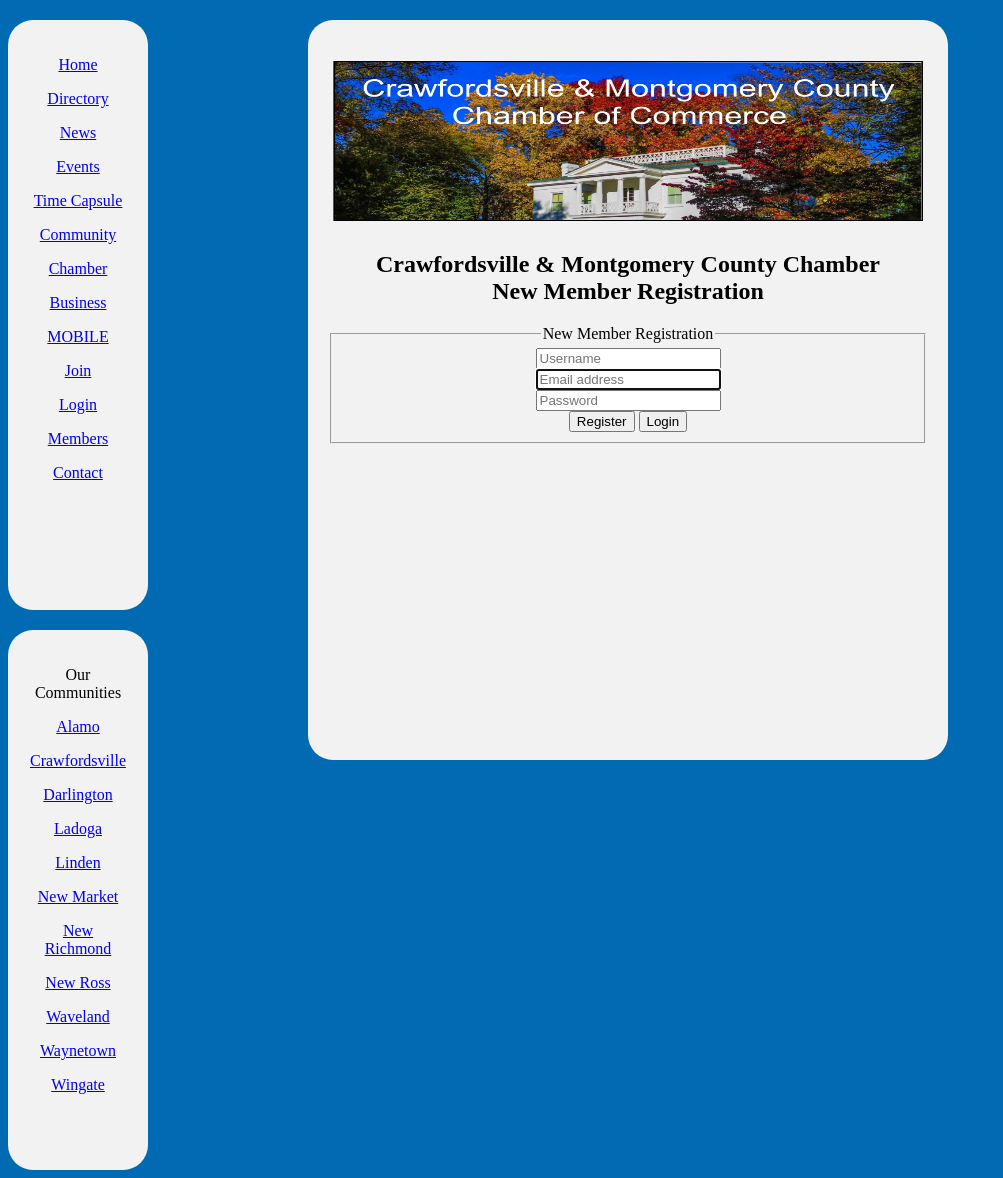
After one commit to Sdev153/FinalProject, a PHP site: page /register.php in a window 1280 px wide. The commit adds this page. Shown: the whole page, without its empty margins (0-1003 px from the left). Run offline with PHP 8.4, Linux system fonts and the light colour scheme.

Commit message:
Added sql support to login and register
Now uses some php and javascript

```diff
--- a/business.html
+++ b/business.html
@@ -24,8 +24,8 @@
             <p><a href="chamber.html">Chamber</a></p>
             <p><a href="business.html">Business</a></p>
 			<p><a href="mobile.html">MOBILE</a></p>
-			<p><a href="join.html">Join</a></p>
-			<p><a href="login.html">Login</a></p>
+			<p><a href="register.phpl">Join</a></p>
+			<p><a href="login.php">Login</a></p>
 			<p><a href="members.html">Members</a></p>
             <p><a href="contact.html">Contact</a></p>
          </nav>
--- a/chamber.html
+++ b/chamber.html
@@ -24,8 +24,8 @@
             <p><a href="chamber.html">Chamber</a></p>
             <p><a href="business.html">Business</a></p>
 			<p><a href="mobile.html">MOBILE</a></p>
-			<p><a href="join.html">Join</a></p>
-			<p><a href="login.html">Login</a></p>
+			<p><a href="register.php">Join</a></p>
+			<p><a href="login.php">Login</a></p>
 			<p><a href="members.html">Members</a></p>
             <p><a href="contact.html">Contact</a></p>
          </nav>
--- a/community.html
+++ b/community.html
@@ -24,8 +24,8 @@
             <p><a href="chamber.html">Chamber</a></p>
             <p><a href="business.html">Business</a></p>
 			<p><a href="mobile.html">MOBILE</a></p>
-			<p><a href="join.html">Join</a></p>
-			<p><a href="login.html">Login</a></p>
+			<p><a href="register.php">Join</a></p>
+			<p><a href="login.php">Login</a></p>
 			<p><a href="members.html">Members</a></p>
             <p><a href="contact.html">Contact</a></p>
          </nav>
--- /dev/null
+++ b/connect.php
@@ -0,0 +1,10 @@
+
+<?php
+$connection = mysqli_connect('localhost', 'test', 'pass');
+if (!$connection){
+    die("Database Connection Failed" . mysqli_error($connection));
+}
+$select_db = mysqli_select_db($connection, 'users');
+if (!$select_db){
+    die("Database Selection Failed" . mysqli_error($connection));
+}
--- a/contact.html
+++ b/contact.html
@@ -24,8 +24,8 @@
             <p><a href="chamber.html">Chamber</a></p>
             <p><a href="business.html">Business</a></p>
 			<p><a href="mobile.html">MOBILE</a></p>
-			<p><a href="join.html">Join</a></p>
-			<p><a href="login.html">Login</a></p>
+			<p><a href="register.php">Join</a></p>
+			<p><a href="login.php">Login</a></p>
 			<p><a href="members.html">Members</a></p>
             <p><a href="contact.html">Contact</a></p>
          </nav>
--- a/directory.html
+++ b/directory.html
@@ -24,8 +24,8 @@
             <p><a href="chamber.html">Chamber</a></p>
             <p><a href="business.html">Business</a></p>
 			<p><a href="mobile.html">MOBILE</a></p>
-			<p><a href="join.html">Join</a></p>
-			<p><a href="login.html">Login</a></p>
+			<p><a href="register.php">Join</a></p>
+			<p><a href="login.php">Login</a></p>
 			<p><a href="members.html">Members</a></p>
             <p><a href="contact.html">Contact</a></p>
          </nav>
--- a/events.html
+++ b/events.html
@@ -24,8 +24,8 @@
             <p><a href="chamber.html">Chamber</a></p>
             <p><a href="business.html">Business</a></p>
 			<p><a href="mobile.html">MOBILE</a></p>
-			<p><a href="join.html">Join</a></p>
-			<p><a href="login.html">Login</a></p>
+			<p><a href="register.php">Join</a></p>
+			<p><a href="login.php">Login</a></p>
 			<p><a href="members.html">Members</a></p>
             <p><a href="contact.html">Contact</a></p>
          </nav>
--- /dev/null
+++ b/logout.php
@@ -0,0 +1,5 @@
+<?php
+session_start();
+session_destroy();
+header('location: login.php');
+?>
--- a/members.html
+++ b/members.html
@@ -24,8 +24,8 @@
             <p><a href="chamber.html">Chamber</a></p>
             <p><a href="business.html">Business</a></p>
 			<p><a href="mobile.html">MOBILE</a></p>
-			<p><a href="join.html">Join</a></p>
-			<p><a href="login.html">Login</a></p>
+			<p><a href="register.php">Join</a></p>
+			<p><a href="login.php">Login</a></p>
 			<p><a href="members.html">Members</a></p>
             <p><a href="contact.html">Contact</a></p>
          </nav>
--- a/mobile.html
+++ b/mobile.html
@@ -24,8 +24,8 @@
             <p><a href="chamber.html">Chamber</a></p>
             <p><a href="business.html">Business</a></p>
 			<p><a href="mobile.html">MOBILE</a></p>
-			<p><a href="join.html">Join</a></p>
-			<p><a href="login.html">Login</a></p>
+			<p><a href="register.php">Join</a></p>
+			<p><a href="login.php">Login</a></p>
 			<p><a href="members.html">Members</a></p>
             <p><a href="contact.html">Contact</a></p>
          </nav>
--- a/news.html
+++ b/news.html
@@ -24,8 +24,8 @@
             <p><a href="chamber.html">Chamber</a></p>
             <p><a href="business.html">Business</a></p>
 			<p><a href="mobile.html">MOBILE</a></p>
-			<p><a href="join.html">Join</a></p>
-			<p><a href="login.html">Login</a></p>
+			<p><a href="register.php">Join</a></p>
+			<p><a href="login.php">Login</a></p>
 			<p><a href="members.html">Members</a></p>
             <p><a href="contact.html">Contact</a></p>
          </nav>
--- /dev/null
+++ b/register.php
@@ -0,0 +1,108 @@
+<!--Final Project SDEV153-->
+
+<?php
+/*
+	 This comment is inside the php tag so it isnt visible to the public
+	 php stuff for mysql database connetion starts here
+	 This is probebly really insecure, but it works for this project
+*/
+require_once('connect.php'); // The file being refrenced contains the username and pass for MySql.. No not the root, I'm not that stupid....
+if(isset($_POST) & !empty($_POST)){
+	$username = mysqli_real_escape_string($connection, $_POST['username']);
+	$email = mysqli_real_escape_string($connection, $_POST['email']);
+	$password = md5($_POST['password']);
+
+	$sql = "INSERT INTO `users` (username, email, password) VALUES ('$username', '$email', '$password')";
+	$result = mysqli_query($connection, $sql);
+	if($result){
+		$smsg = "User Registration successfull";
+		//header("Location: login.php");
+	}else{
+		$fmsg = "User registration failed";
+		header("Location: error.php");
+	}
+}
+
+
+?>
+
+<!DOCTYPE html>
+<html lang="en">
+
+<head>
+	<title>Crawfordsville | Montgomery County Chamber of Commerce</title>
+	<meta charset="utf-8">
+      <meta name="viewport" content="width=device-width">
+	  <link rel="stylesheet" href="styles.css">
+</head>
+
+<body>
+	<!--begin div nav container -->
+  <div class="navcontainer">
+		<!--begin nav main -->
+         <nav class="sitenavigation">
+            <p><a href="indexMain.html">Home</a></p>
+            <p><a href="directory.html">Directory</a></p>
+            <p><a href="news.html">News</a></p>
+            <p><a href="events.html">Events</a></p>
+			<p><a href="time_capsule.html">Time Capsule</a></p>
+            <p><a href="community.html">Community</a></p>
+            <p><a href="chamber.html">Chamber</a></p>
+            <p><a href="business.html">Business</a></p>
+			<p><a href="mobile.html">MOBILE</a></p>
+			<p><a href="register.php">Join</a></p>
+			<p><a href="login.php">Login</a></p>
+			<p><a href="members.html">Members</a></p>
+            <p><a href="contact.html">Contact</a></p>
+         </nav>
+		 <!--end nav main -->
+
+		 <!--begin nav community -->
+		 <nav class="communitynavigation">
+			<p>Our Communities</p>
+            <p><a href="indexMain.html">Alamo</a></p>
+            <p><a href="directory.html">Crawfordsville</a></p>
+            <p><a href="news.html">Darlington</a></p>
+            <p><a href="events.html">Ladoga</a></p>
+			<p><a href="time_capsule.html">Linden</a></p>
+            <p><a href="community.html">New Market</a></p>
+            <p><a href="chamber.html">New Richmond</a></p>
+            <p><a href="business.html">New Ross</a></p>
+			<p><a href="members.html">Waveland</a></p>
+            <p><a href="contact.html">Waynetown</a></p>
+			<p><a href="contact.html">Wingate</a></p>
+         </nav>
+		 <!--end nav community -->
+	</div>
+	<!--end div nav container -->
+
+	<!--begin div article container -->
+	<div class="articlecontainer">
+		 <header>
+			<h1><img src="images/BGheaderv2.jpg" alt="Placeholder" width="590" height="160"></h1><!--header image-->
+			<h2>Crawfordsville & Montgomery County Chamber<br>New Member Registration</h2>
+		</header>
+
+		<article>
+
+<div class="container">
+      <?php if(isset($smsg)){ ?><div class="alert alert-success" role="alert"> <?php echo $smsg; ?> </div><?php } ?>
+      <?php if(isset($fmsg)){ ?><div class="alert alert-danger" role="alert"> <?php echo $fmsg; ?> </div><?php } ?>
+      <form class="form-signin" method="POST">
+        <!--<h2 class="form-signin-heading">Please Register</h2>-->
+		<fieldset>
+		<legend>New Member Registration</legend>
+        <div class="input-group">
+		  <span class="input-group-addon" id="basic-addon1"></span>
+		  <input type="text" name="username" class="form-control" placeholder="Username" required>
+		</div>
+        <label for="inputEmail" class="sr-only"></label>
+        <input type="email" name="email" id="inputEmail" class="form-control" placeholder="Email address" required autofocus>
+        <label for="inputPassword" class="sr-only"></label>
+        <br><input type="password" name="password" id="inputPassword" class="form-control" placeholder="Password" required>
+        <br><button class="btn btn-lg btn-primary btn-block" type="submit">Register</button>
+        <input type="button" onclick="location.href='login.php';" value="Login" <!-- This line is javascript -->
+		</fieldset>
+      </form>
+</div>
+	<!--end div article container -->
--- /dev/null
+++ b/robots.txt
@@ -0,0 +1,2 @@
+User-agent: *
+Disallow: /
--- a/time_capsule.html
+++ b/time_capsule.html
@@ -24,8 +24,8 @@
             <p><a href="chamber.html">Chamber</a></p>
             <p><a href="business.html">Business</a></p>
 			<p><a href="mobile.html">MOBILE</a></p>
-			<p><a href="join.html">Join</a></p>
-			<p><a href="login.html">Login</a></p>
+			<p><a href="register.php">Join</a></p>
+			<p><a href="login.php">Login</a></p>
 			<p><a href="members.html">Members</a></p>
             <p><a href="contact.html">Contact</a></p>
          </nav>
```
Also changed, not shown: error.php (added, +19 -0 lines), indexMain.html (+18 -14 lines), login.php (renamed from login.html, +48 -20 lines).
